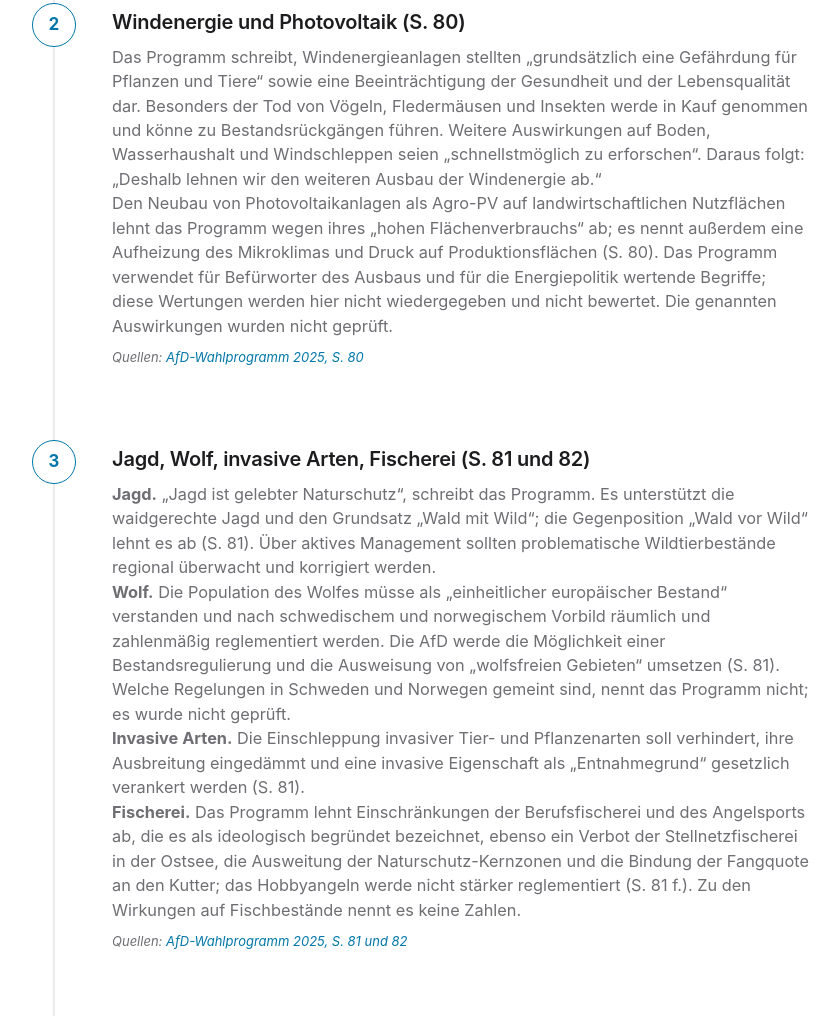
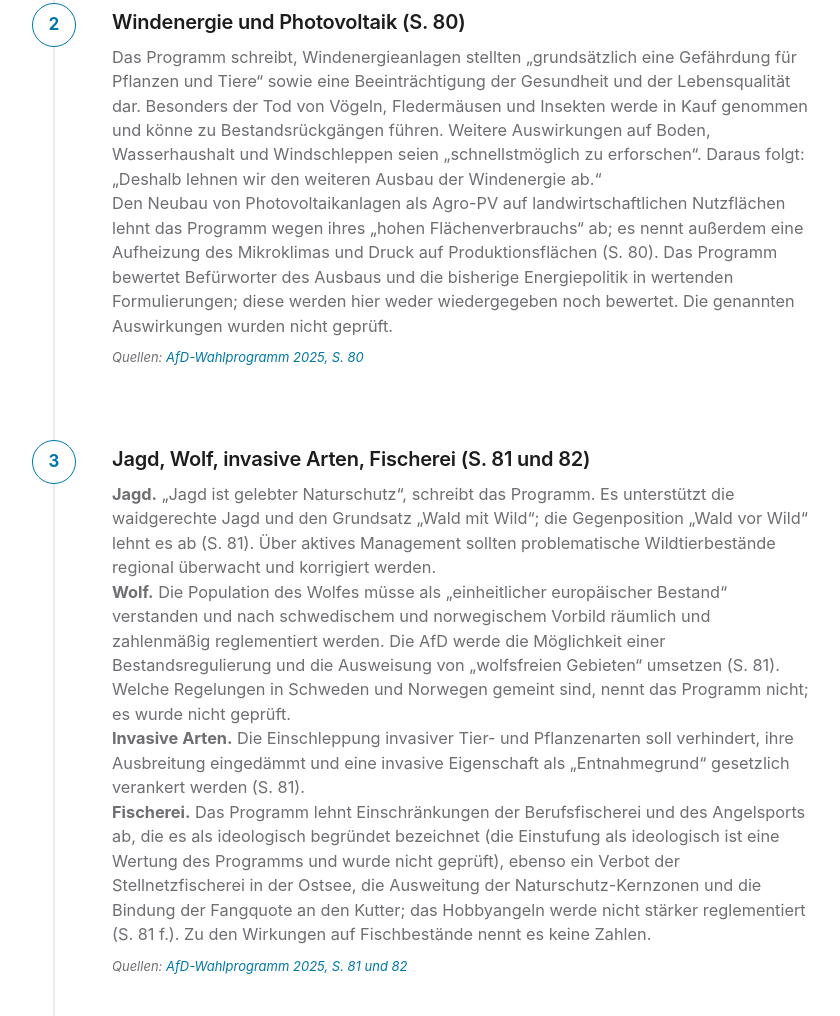
Before and after one commit to RubenWippermann/AfD-Duderstadt, a plain HTML site: page hintergrund/afd-wahlprogramm-2025-umwelt-wald-jagd/index.html in a window 1280 px wide. Shown: the part 1216-2232 px from the top of the page, without its empty margins (8-848 px from the left). Drawn offline with Linux system fonts and the light colour scheme.

Commit message:
Umwelt/Wald/Jagd: Aenderungen nach Jurist-Gegenlesung (Waldanteil, Fischerei, Windenergie-Formulierung)
Co-Authored-By: Claude Sonnet 5.5 <noreply@anthropic.com>

```diff
--- a/hintergrund/afd-wahlprogramm-2025-umwelt-wald-jagd/index.html
+++ b/hintergrund/afd-wahlprogramm-2025-umwelt-wald-jagd/index.html
@@ -87,7 +87,7 @@
           <div>
             <h2>Windenergie und Photovoltaik (S. 80)</h2>
 <p>Das Programm schreibt, Windenergieanlagen stellten „grundsätzlich eine Gefährdung für Pflanzen und Tiere“ sowie eine Beeinträchtigung der Gesundheit und der Lebensqualität dar. Besonders der Tod von Vögeln, Fledermäusen und Insekten werde in Kauf genommen und könne zu Bestandsrückgängen führen. Weitere Auswirkungen auf Boden, Wasserhaushalt und Windschleppen seien „schnellstmöglich zu erforschen“. Daraus folgt: „Deshalb lehnen wir den weiteren Ausbau der Windenergie ab.“</p>
-<p>Den Neubau von Photovoltaikanlagen als Agro-PV auf landwirtschaftlichen Nutzflächen lehnt das Programm wegen ihres „hohen Flächenverbrauchs“ ab; es nennt außerdem eine Aufheizung des Mikroklimas und Druck auf Produktionsflächen (S.&nbsp;80). Das Programm verwendet für Befürworter des Ausbaus und für die Energiepolitik wertende Begriffe; diese Wertungen werden hier nicht wiedergegeben und nicht bewertet. Die genannten Auswirkungen wurden nicht geprüft.</p>
+<p>Den Neubau von Photovoltaikanlagen als Agro-PV auf landwirtschaftlichen Nutzflächen lehnt das Programm wegen ihres „hohen Flächenverbrauchs“ ab; es nennt außerdem eine Aufheizung des Mikroklimas und Druck auf Produktionsflächen (S.&nbsp;80). Das Programm bewertet Befürworter des Ausbaus und die bisherige Energiepolitik in wertenden Formulierungen; diese werden hier weder wiedergegeben noch bewertet. Die genannten Auswirkungen wurden nicht geprüft.</p>
             <span class="src">Quellen: <a href="https://www.afd.de/wp-content/uploads/2025/02/AfD_Bundestagswahlprogramm2025_web.pdf" target="_blank" rel="noopener">AfD-Wahlprogramm 2025, S. 80</a></span>
           </div>
         </div>
@@ -98,7 +98,7 @@
 <p><strong>Jagd.</strong> „Jagd ist gelebter Naturschutz“, schreibt das Programm. Es unterstützt die waidgerechte Jagd und den Grundsatz „Wald mit Wild“; die Gegenposition „Wald vor Wild“ lehnt es ab (S.&nbsp;81). Über aktives Management sollten problematische Wildtierbestände regional überwacht und korrigiert werden.</p>
 <p><strong>Wolf.</strong> Die Population des Wolfes müsse als „einheitlicher europäischer Bestand“ verstanden und nach schwedischem und norwegischem Vorbild räumlich und zahlenmäßig reglementiert werden. Die AfD werde die Möglichkeit einer Bestandsregulierung und die Ausweisung von „wolfsfreien Gebieten“ umsetzen (S.&nbsp;81). Welche Regelungen in Schweden und Norwegen gemeint sind, nennt das Programm nicht; es wurde nicht geprüft.</p>
 <p><strong>Invasive Arten.</strong> Die Einschleppung invasiver Tier- und Pflanzenarten soll verhindert, ihre Ausbreitung eingedämmt und eine invasive Eigenschaft als „Entnahmegrund“ gesetzlich verankert werden (S.&nbsp;81).</p>
-<p><strong>Fischerei.</strong> Das Programm lehnt Einschränkungen der Berufsfischerei und des Angelsports ab, die es als ideologisch begründet bezeichnet, ebenso ein Verbot der Stellnetzfischerei in der Ostsee, die Ausweitung der Naturschutz-Kernzonen und die Bindung der Fangquote an den Kutter; das Hobbyangeln werde nicht stärker reglementiert (S.&nbsp;81 f.). Zu den Wirkungen auf Fischbestände nennt es keine Zahlen.</p>
+<p><strong>Fischerei.</strong> Das Programm lehnt Einschränkungen der Berufsfischerei und des Angelsports ab, die es als ideologisch begründet bezeichnet (die Einstufung als ideologisch ist eine Wertung des Programms und wurde nicht geprüft), ebenso ein Verbot der Stellnetzfischerei in der Ostsee, die Ausweitung der Naturschutz-Kernzonen und die Bindung der Fangquote an den Kutter; das Hobbyangeln werde nicht stärker reglementiert (S.&nbsp;81 f.). Zu den Wirkungen auf Fischbestände nennt es keine Zahlen.</p>
             <span class="src">Quellen: <a href="https://www.afd.de/wp-content/uploads/2025/02/AfD_Bundestagswahlprogramm2025_web.pdf" target="_blank" rel="noopener">AfD-Wahlprogramm 2025, S. 81 und 82</a></span>
           </div>
         </div>
@@ -116,7 +116,7 @@
           <div>
             <h2>Abgleich 1: Wie viel Wald gibt es in Deutschland?</h2>
 <p>Zwei Eurostat-Datensätze lassen sich zur Aussage „über ein Drittel“ vergleichen (beide abgerufen am 9.&nbsp;November 2026). Erstens die Landbedeckungserhebung LUCAS (Datensatz lan_lcv_ovw, Stichjahr 2022): Für Deutschland sind 357.569 Quadratkilometer Gesamtfläche und 122.178 Quadratkilometer „Woodland“ ausgewiesen, das sind 34,2&nbsp;Prozent. Zweitens die Waldstatistik nach FAO-Definition (Datensatz for_area, Stand der Datenbank 24.&nbsp;Oktober 2025): Für Deutschland 11.481,4 Tausend Hektar „Forest“ im Jahr 2025 (2020: 11.457,4; 2010: 11.409). <strong>Eigene Rechnung:</strong> 11.481,4 Tausend Hektar sind 114.814 Quadratkilometer, bezogen auf die 357.569 Quadratkilometer aus dem ersten Datensatz etwa 32,1&nbsp;Prozent.</p>
-<p>Je nach Definition liegt der Anteil also bei rund 32 bis 34 Prozent. Die Aussage des Programms, über ein Drittel sei bewaldet, passt zur LUCAS-Zahl und liegt knapp über der FAO-Rechnung. Die beiden Zahlen messen Verschiedenes (Landbedeckung nach Stichprobe, Waldfläche nach FAO-Definition); eine Bundeswaldinventur-Zahl konnte wegen einer Zugriffssperre der Quelle nicht abgerufen werden und fehlt hier.</p>
+<p>Je nach Definition liegt der Anteil also bei rund 32 bis 34 Prozent. Die Aussage des Programms, über ein Drittel sei bewaldet, passt zur LUCAS-Zahl (34,2 Prozent); nach der FAO-Rechnung (32,1 Prozent, eigene Rechnung mit der Gesamtfläche aus dem LUCAS-Datensatz als Nenner) läge der Anteil knapp unter einem Drittel. Die beiden Zahlen messen Verschiedenes (Landbedeckung nach Stichprobe, Waldfläche nach FAO-Definition); eine Bundeswaldinventur-Zahl konnte wegen einer Zugriffssperre der Quelle nicht abgerufen werden und fehlt hier.</p>
             <span class="src">Quellen: <a href="https://ec.europa.eu/eurostat/api/dissemination/statistics/1.0/data/lan_lcv_ovw?format=JSON&lang=EN&geo=DE&landcover=TOTAL&landcover=C00&unit=KM2&unit=PC&time=2022" target="_blank" rel="noopener">Eurostat: Land cover overview (lan_lcv_ovw), Deutschland 2022, Datenabruf 9. November 2026</a>; <a href="https://ec.europa.eu/eurostat/api/dissemination/statistics/1.0/data/for_area?format=JSON&lang=EN&geo=DE&indic_fo=FOR&unit=THS_HA" target="_blank" rel="noopener">Eurostat: Area of wooded land (FAO) (for_area), Deutschland, Datenabruf 9. November 2026</a></span>
           </div>
         </div>
```
